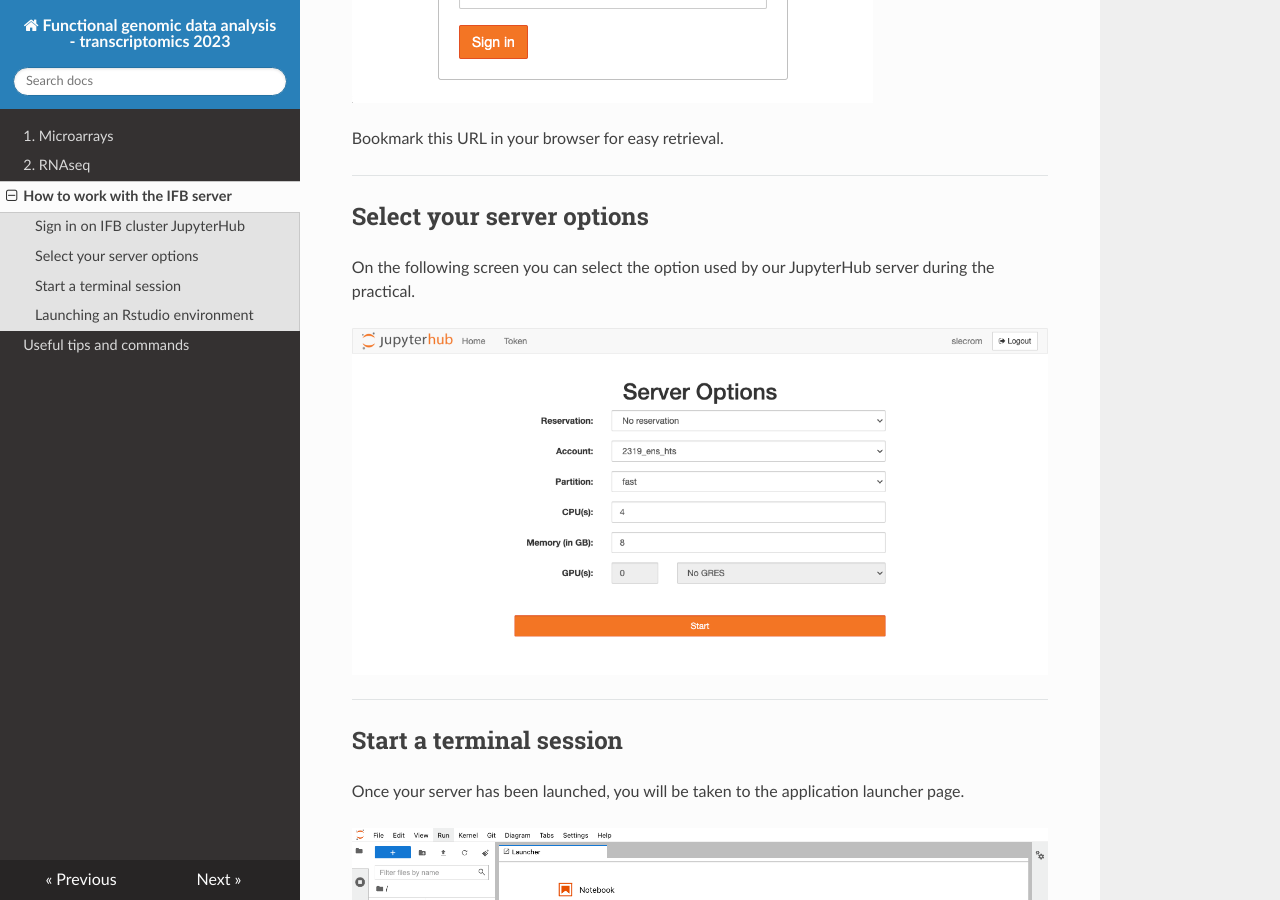
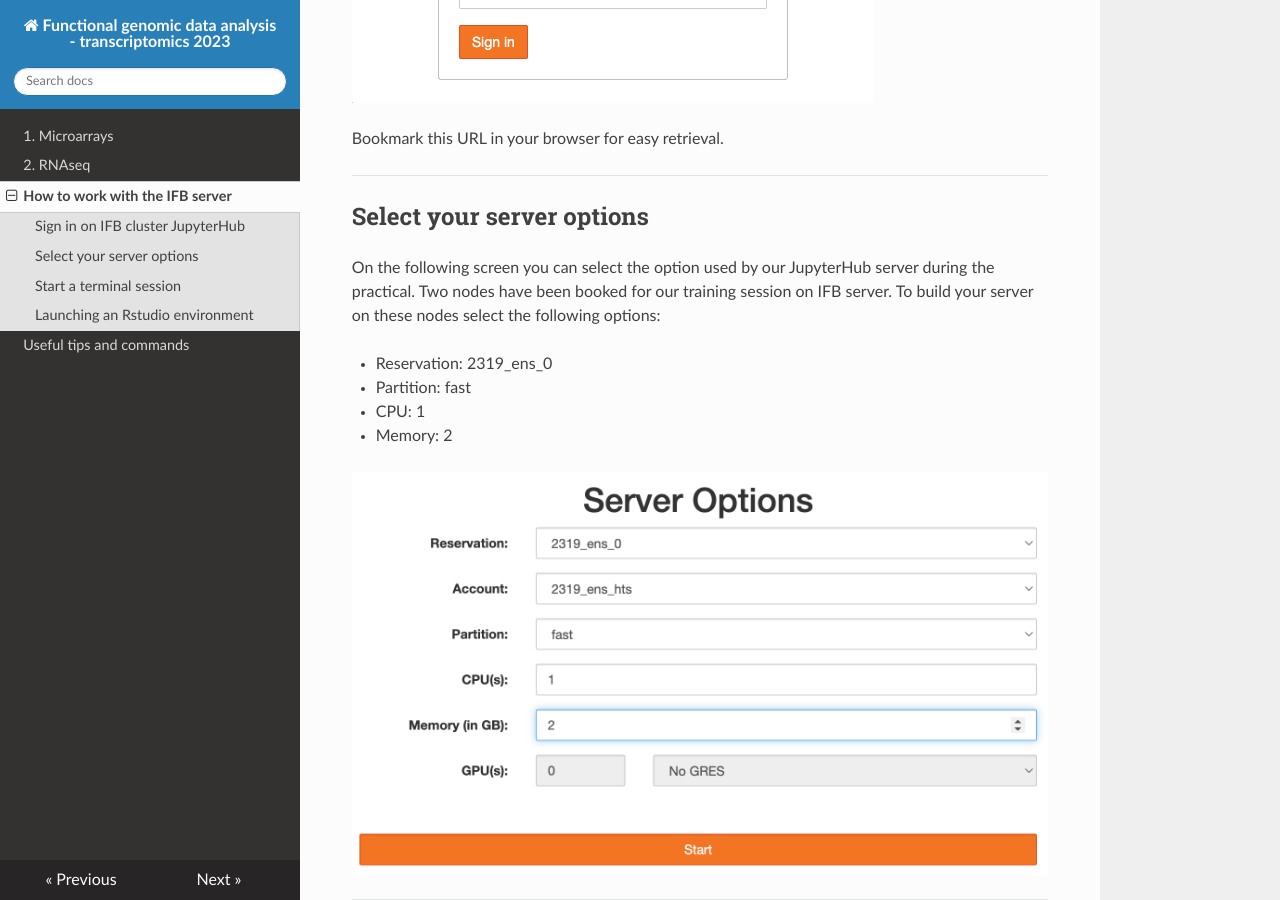
Before and after one commit to slecrom/ENS_HTS_2025, an MkDocs documentation site: the page built from docs/IFBjupyterhub.md, in a window 1280 px wide and 900 px high, scrolled down 635 px. Built offline with MkDocs 1.6.1, drawn with Linux system fonts in a browser that asks for light colours; nearby versions of some CDN libraries.

Commit message:
Documentation update

```diff
--- a/docs/IFBjupyterhub.md
+++ b/docs/IFBjupyterhub.md
@@ -16,7 +16,12 @@ Bookmark this URL in your browser for easy retrieval.
 
 ## Select your server options
 
-On the following screen you can select the option used by our JupyterHub server during the practical.
+On the following screen you can select the option used by our JupyterHub server during the practical. Two nodes have been booked for our training session on IFB server. To build your server on these nodes select the following options:
+
+* Reservation: 2319_ens_0
+* Partition: fast
+* CPU: 1
+* Memory: 2
 
 ![JupyterHub server options](./ressources/jupyterhub_serveroptions.png "JupyterHub server options")
 
```
Also changed, not shown: docs/ressources/jupyterhub_serveroptions.png.
